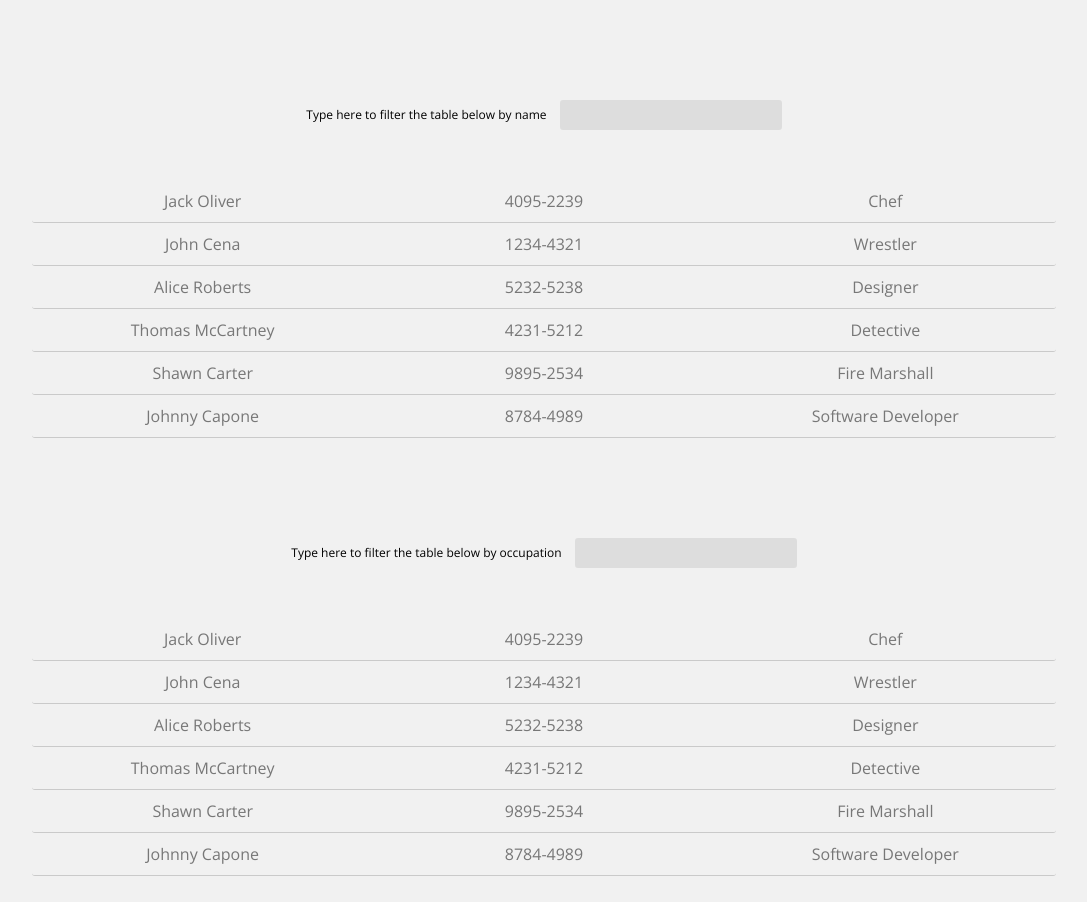
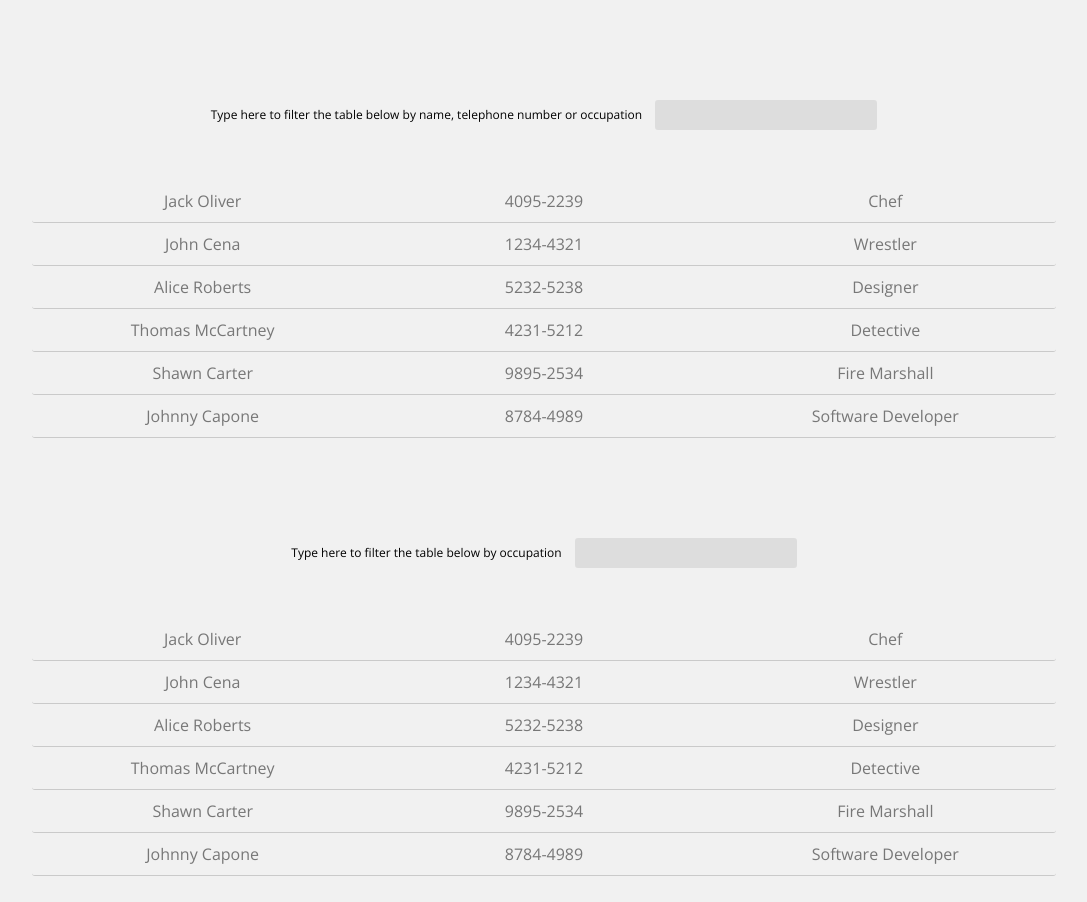
Before and after one commit to Cherna/grid-filter, a plain HTML site: page index.html in a window 1280 px wide. Shown: the whole page, without its empty margins (96-1183 px from the left). Drawn offline with nearby package versions, Linux system fonts and the light colour scheme.

Commit message:
Added a to-do and fixed first-example label.

```diff
--- a/index.html
+++ b/index.html
@@ -9,7 +9,7 @@
     <div class="example first-example">
 
       <div class="input-cont">
-        <label> Type here to filter the table below by name </label>
+        <label> Type here to filter the table below by name, telephone number or occupation </label>
         <input id="first-example-input" type="text" class="search-input">
       </div>
 
--- a/simple-grid-filter.js
+++ b/simple-grid-filter.js
@@ -1,4 +1,7 @@
 (function($) {
+
+  // To do:
+  // - Filter more times with more inputs: First by name and then by occupation, for example
 
   function SimpleGridFilter (options) {
 
```
